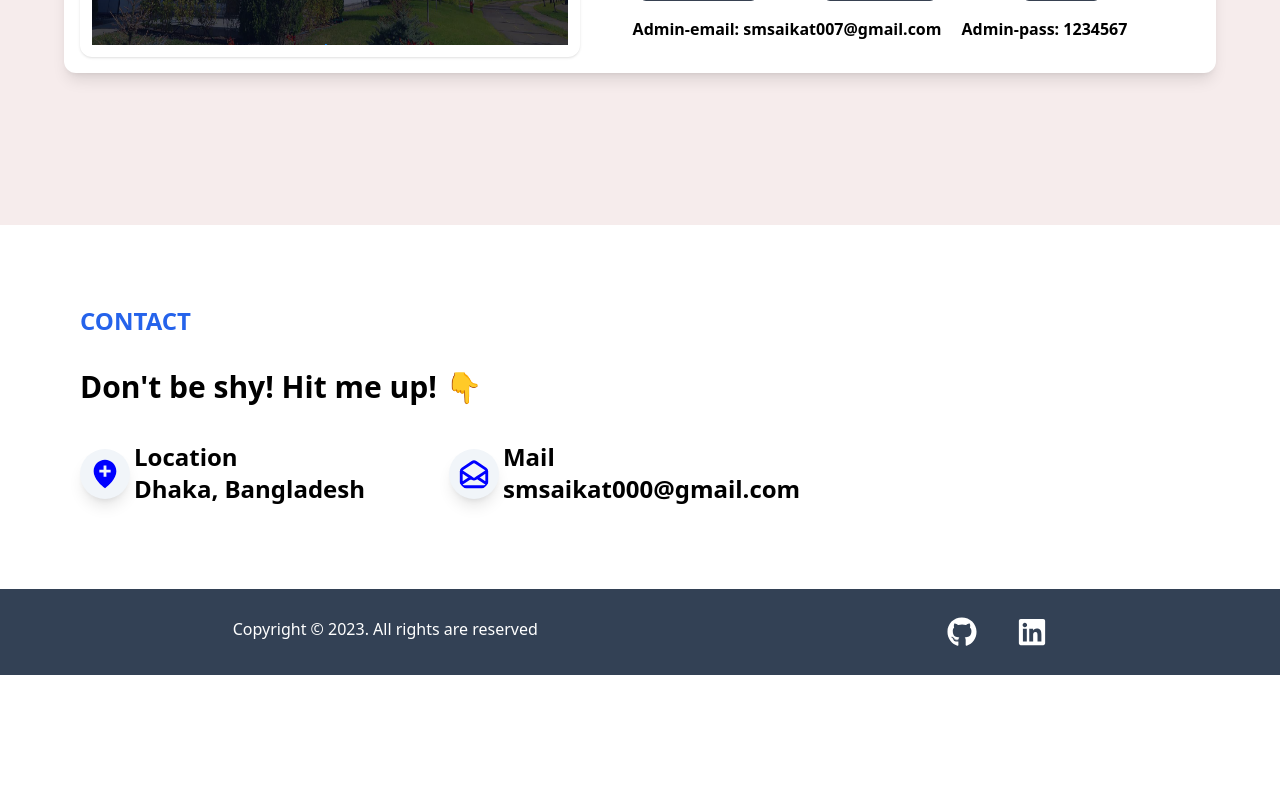
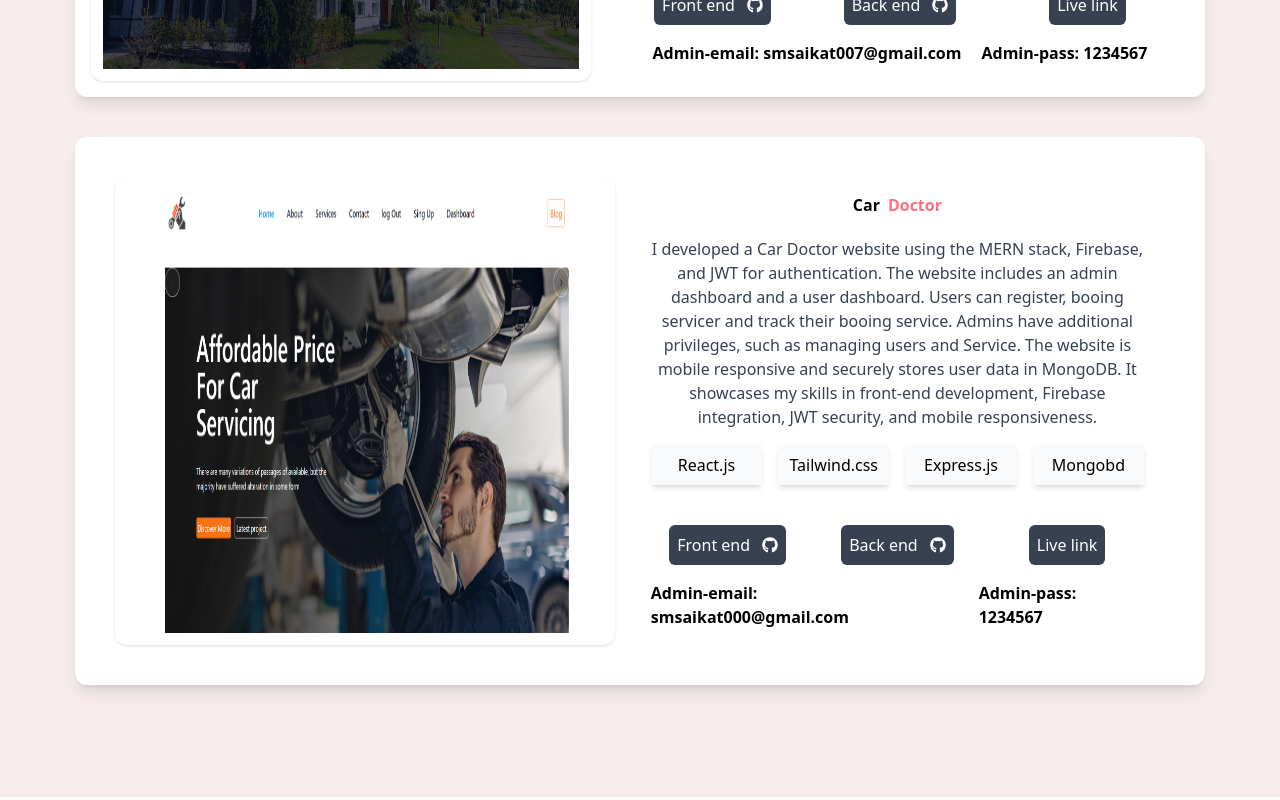
Before and after one commit to MuhammadSaikat25/Portfolio-, a React (Vite) app: page / in a window 1280 px wide. Shown: the part 2320-3120 px from the top of the page. Before the commit the page ends 2995 px from the top, so only its background shows below. Built offline with nearby package versions, Linux system fonts and the light colour scheme.

Commit message:
added Car component

```diff
--- a/src/component/About.jsx
+++ b/src/component/About.jsx
@@ -8,7 +8,7 @@ const About = () => {
             <div className="mt-7 text-center lg:mt-0 lg:text-left space-y-3">
                 <h1 className='text-blue-500 font-semibold text-2xl'>ABOUT ME</h1>
                 <p className='font-bold lg:text-2xl'> A dedicated Front-end Developer<br />based in Dhaka, Bangladesh <span className='hidden lg:block'>📍</span></p>
-                <p className='lg:w-[70%] p-4'>As a Junior Front-End Developer, I possess an impressive arsenal of skills in HTML, CSS, JavaScript, React, Tailwind, and SCSS. I excel in designing and maintaining responsive websites that offer a smooth user experience. My expertise lies in crafting dynamic, engaging interfaces through writing clean and optimized code and utilizing cutting-edge development tools and techniques. I am also a team player who thrives in collaborating with cross-functional teams to produce outstanding web applications.</p>
+                <p className='lg:w-[70%] p-4 text-center'>As a Junior Front-End Developer, I possess an impressive arsenal of skills in HTML, CSS, JavaScript, React.js, Tailwind, Express.js Mongodb, Firebase, JWT. I excel in designing and maintaining responsive websites that offer a smooth user experience. My expertise lies in crafting dynamic, engaging interfaces through writing clean and optimized code and utilizing cutting-edge development tools and techniques. I am also a team player who thrives in collaborating with cross-functional teams to produce outstanding web applications.</p>
             </div>
 
         </div>
--- a/src/component/Project/Building.jsx
+++ b/src/component/Project/Building.jsx
@@ -2,14 +2,14 @@ import buildingImg from "../../assets/building.png";
 import { FaGithub } from "react-icons/fa";
 const Building = () => {
   return (
-    <div className="lg:flex gap-5 e-full lg:w-[90%] lg:mx-auto bg-white shadow-lg rounded-xl p-4 mb-10">
+    <div className="flex flex-col lg:flex-row gap-5 mx-auto lg:w-[90%] shadow-lg rounded-xl bg-white p-4 mb-10">
       <img
         className=" shadow p-3 object-fill rounded-xl lg:w-[500px] "
         src={buildingImg}
         alt="image"
       />
 
-      <div className="w-full lg:w-[50%] h-full p-4">
+      <div className="w-fit  h-full p-4 ">
         <h1 className="text-center font-bold">
           <span className="text-blue-600">Building</span> Management
         </h1>
--- a/src/component/Project/Car.jsx
+++ b/src/component/Project/Car.jsx
@@ -1,40 +1,72 @@
-import CarImg from '../../assets/car.png'
+import CarImg from "../../assets/car.png";
 import { FaGithub } from "react-icons/fa";
 const Car = () => {
   return (
     <div>
       <div className="lg:flex gap-5 e-full lg:w-[90%] lg:mx-auto bg-white shadow-lg rounded-xl p-10">
-                <img className=' shadow p-3 rounded-xl lg:w-[500px] ' src={CarImg} alt="" />
+        <img
+          className=" shadow p-3 rounded-xl lg:w-[500px] "
+          src={CarImg}
+          alt=""
+        />
 
         <div className="w-full lg:w-[50%] h-full p-4">
-                    <h1 className='font-semibold inline-flex items-center justify-center w-full'>Car <span className='text-rose-400 ml-2'>Doctor</span></h1>
-                    <p className='text-center h-full text-sm mt-5 lg:text-base text-gray-700 font-medium'>
-                    I developed a Car Doctor website using the MERN stack, Firebase, and JWT for authentication. The website includes an admin dashboard and a user dashboard. Users can register, booing servicer and track their booing service. Admins have additional privileges, such as managing users and Service. The website is mobile responsive and securely stores user data in MongoDB. It showcases my skills in front-end development, Firebase integration, JWT security, and mobile responsiveness.</p>
-                    <div className="flex mt-10 w-full justify-center items-center gap-4 font-bold ">
-                        <h1 className=' bg-gray-50 shadow-md rounder-md  p-2'>React</h1>
-                        <h1 className=' bg-gray-50 shadow-md rounder-md  p-2'>Tailwind CSS</h1>
+          <h1 className="font-semibold inline-flex items-center justify-center w-full">
+            Car <span className="text-rose-400 ml-2">Doctor</span>
+          </h1>
+          <p className="text-center h-full text-sm mt-5 lg:text-base text-gray-700 font-medium">
+            I developed a Car Doctor website using the MERN stack, Firebase, and
+            JWT for authentication. The website includes an admin dashboard and
+            a user dashboard. Users can register, booing servicer and track
+            their booing service. Admins have additional privileges, such as
+            managing users and Service. The website is mobile responsive and
+            securely stores user data in MongoDB. It showcases my skills in
+            front-end development, Firebase integration, JWT security, and
+            mobile responsiveness.
+          </p>
+          <div className="grid lg:grid-cols-4 grid-cols-2 mx-auto gap-4 mt-4 text-center">
+            <h1 className=" bg-gray-50 shadow-md rounder-md  p-2">React.js</h1>
+            <h1 className=" bg-gray-50 shadow-md rounder-md  p-2">
+              Tailwind.css
+            </h1>
+            <h1 className=" bg-gray-50 shadow-md rounder-md  p-2">
+              Express.js
+            </h1>
+            <h1 className=" bg-gray-50 shadow-md rounder-md  p-2 ">Mongobd</h1>
           </div>
-                    <div className=" mt-10">
-                        <div className='space-y-3 lg:flex gap-4 items-center lg:justify-center'>
-                            <a className='inline-flex items-center gap-2' target='_blank' title='Front end' href="https://github.com/MuhammadSaikat25/car-doctor-client">Front End
-                                <span>
-                                    <FaGithub size={30}></FaGithub>
-                                </span>
+          {/* ------------------------ */}
+          <div className="mt-10 grid lg:grid-cols-3 grid-cols-2 gap-4 mx-auto ">
+            <div className="bg-gray-700 hover:bg-blue-700 duration-300 p-2 rounded-md w-fit mx-auto text-white">
+              <a
+                target="_blank"
+                href="https://github.com/MuhammadSaikat25/car-doctor-client"
+              >
+                <p className="flex items-center gap-3">
+                  <span>Front end</span> <FaGithub></FaGithub>
+                </p>
               </a>
-                            <a className='inline-flex items-center gap-2' target='_blank' title='Front end' href="https://github.com/MuhammadSaikat25/car-doctor-server">Back End
-                                <span>
-                                    <FaGithub color='blue' size={30}></FaGithub>
-                                </span>
+            </div>
+            <div className="bg-gray-700 hover:bg-blue-700 duration-300 p-2 rounded-md mx-auto w-fit text-white">
+              <a
+                target="_blank"
+                href="https://github.com/MuhammadSaikat25/car-doctor-server"
+              >
+                <p className="flex items-center gap-3">
+                  <span>Back end</span> <FaGithub></FaGithub>
+                </p>
               </a>
-                            <a className='inline-flex items-center gap-2' target='_blank' title='Front end' href="https://car-doctor-61feb.web.app/">Live link
-                                <span>
-                                    <FaGithub size={30}></FaGithub>
-                                </span>
+            </div>
+            <div className="bg-gray-700 hover:bg-blue-700 duration-300 p-2 rounded-md w-fit mx-auto text-white">
+              <a target="_blank" href="https://car-doctor-61feb.web.app/">
+                <p className="flex items-center gap-3">Live link</p>
               </a>
             </div>
           </div>
+          <div className="flex lg:flex-row justify-center items-center flex-col gap-5 font-semibold mt-4 ">
+            <p>Admin-email: smsaikat000@gmail.com </p>
+            <p>Admin-pass: 1234567</p>
           </div>
-
+        </div>
       </div>
     </div>
   );
--- a/src/component/Project/MyProject.jsx
+++ b/src/component/Project/MyProject.jsx
@@ -5,13 +5,13 @@ import TeethDoctor from "./Teeth";
 
 const MyProject = () => {
   return (
-    <div id="project" className="bg-[#f6ecec] lg:py-28">
+    <div id="project" className="bg-[#f6ecec] p-3 py-20 lg:py-28">
       <div className="text-center">
         <h1 className="text-blue-600 font-bold mb-6"> PORTFOLIO</h1>
       </div>
       <Building></Building>
-      {/* <TeethDoctor></TeethDoctor> */}
-      {/* <PandaRestaurant></PandaRestaurant> */}
+      <Car></Car>
+
     </div>
   );
 };
```
Lines whose indentation alone changed are shown as unchanged.
